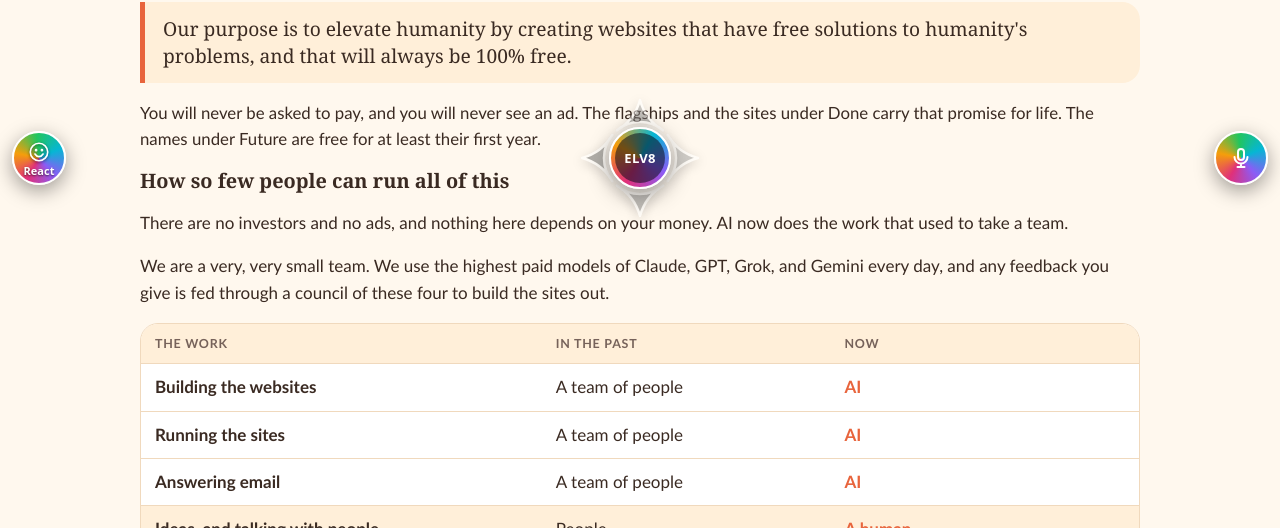
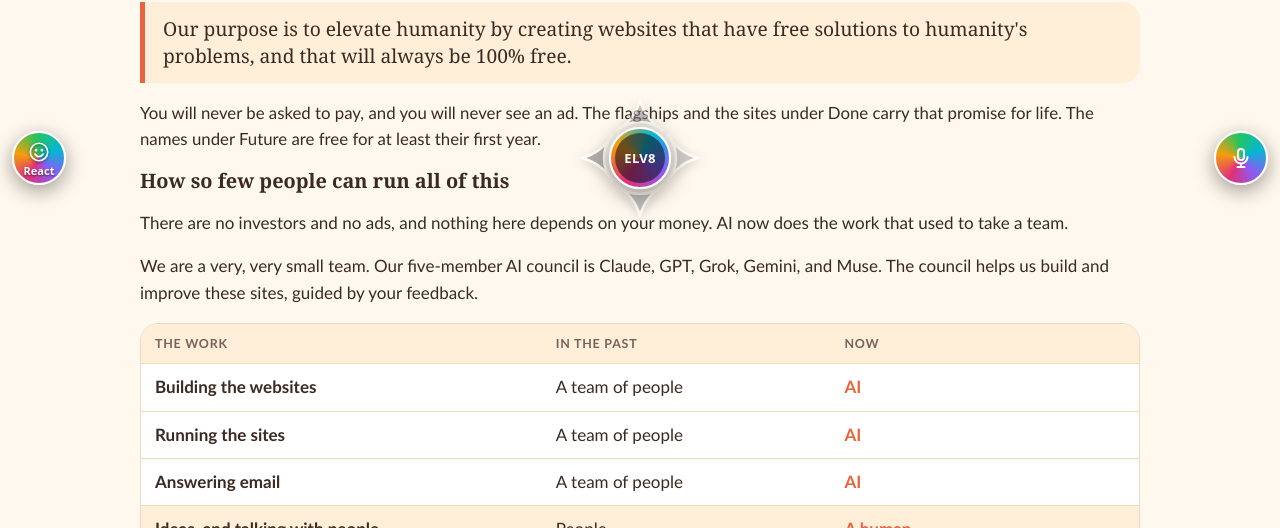
Before and after one commit to AtlasJumped/hmrfamily.life, a plain HTML site: page index.html in a window 1280 px wide. Shown: the part 572-1100 px from the top of the page. Drawn offline with Linux system fonts and the light colour scheme.

Commit message:
List all five ELV8 Council members on the homepage

```diff
--- a/index.html
+++ b/index.html
@@ -49,7 +49,7 @@
     <p class="promise">You will never be asked to pay, and you will never see an ad. The flagships and the sites under Done carry that promise for life. The names under Future are free for at least their first year.</p>
     <h3>How so few people can run all of this</h3>
     <p>There are no investors and no ads, and nothing here depends on your money. AI now does the work that used to take a team.</p>
-    <p>We are a very, very small team. We use the highest paid models of Claude, GPT, Grok, and Gemini every day, and any feedback you give is fed through a council of these four to build the sites out.</p>
+    <p>We are a very, very small team. Our five-member AI council is Claude, GPT, Grok, Gemini, and Muse. The council helps us build and improve these sites, guided by your feedback.</p>
     <div class="then-now" role="table" aria-label="Who does the work, then and now">
       <div role="row" class="tn-head"><span role="columnheader">The work</span><span role="columnheader">In the past</span><span role="columnheader">Now</span></div>
       <div role="row"><span role="rowheader">Building the websites</span><span role="cell">A team of people</span><span role="cell">AI</span></div>
```
